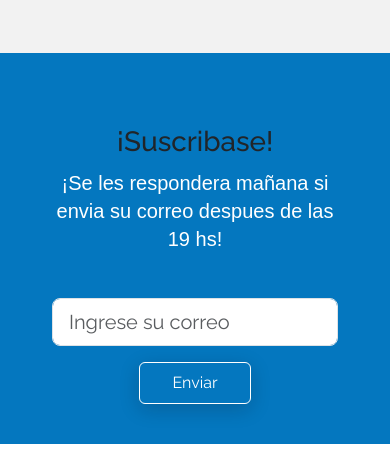
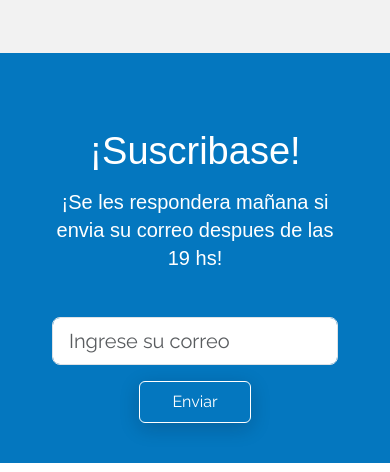
Before and after one commit to Kuadc/kuadc.github.io, a plain HTML site: page index.html in a window 390 px wide. Shown: the part 5940-6412 px from the top of the page. Drawn offline with nearby package versions, Linux system fonts and the light colour scheme; files that its build step writes are made by us from their sources.

Commit message:
Update index.html

```diff
--- a/index.html
+++ b/index.html
@@ -280,9 +280,9 @@
 					<h2 class="d-none d-md-block">
 						Suscribase para recibir nuestras ultimas noticias.
 					</h2>
-          <h1 class="d-block d-sm-none">
+          <h2 class="d-block d-sm-none">
 						¡Suscribase!
-					</h1>
+					</h2>
 					<p>
 						¡Se les respondera mañana si envia su correo despues de las 19 hs!
 					</p>
```
